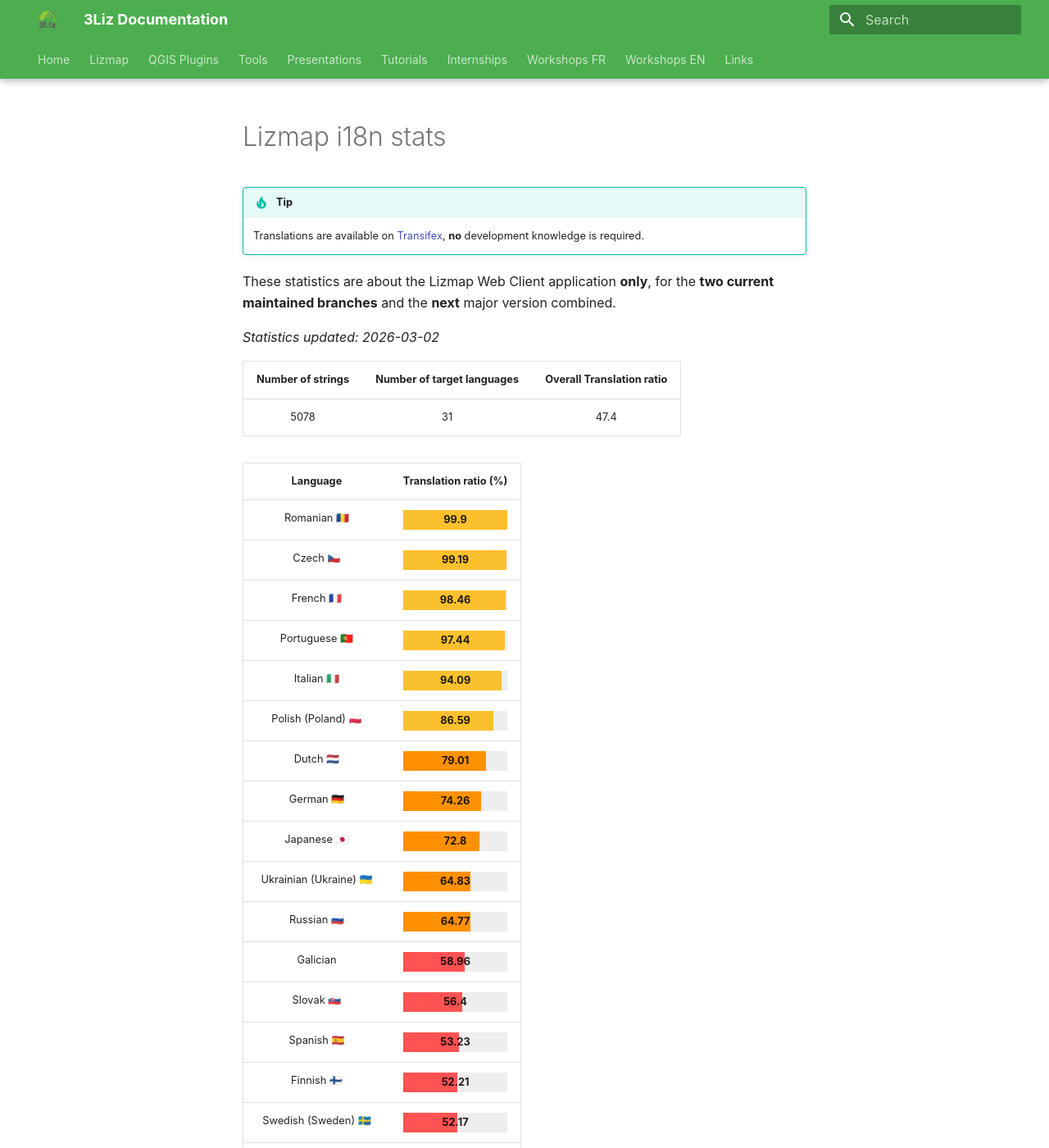
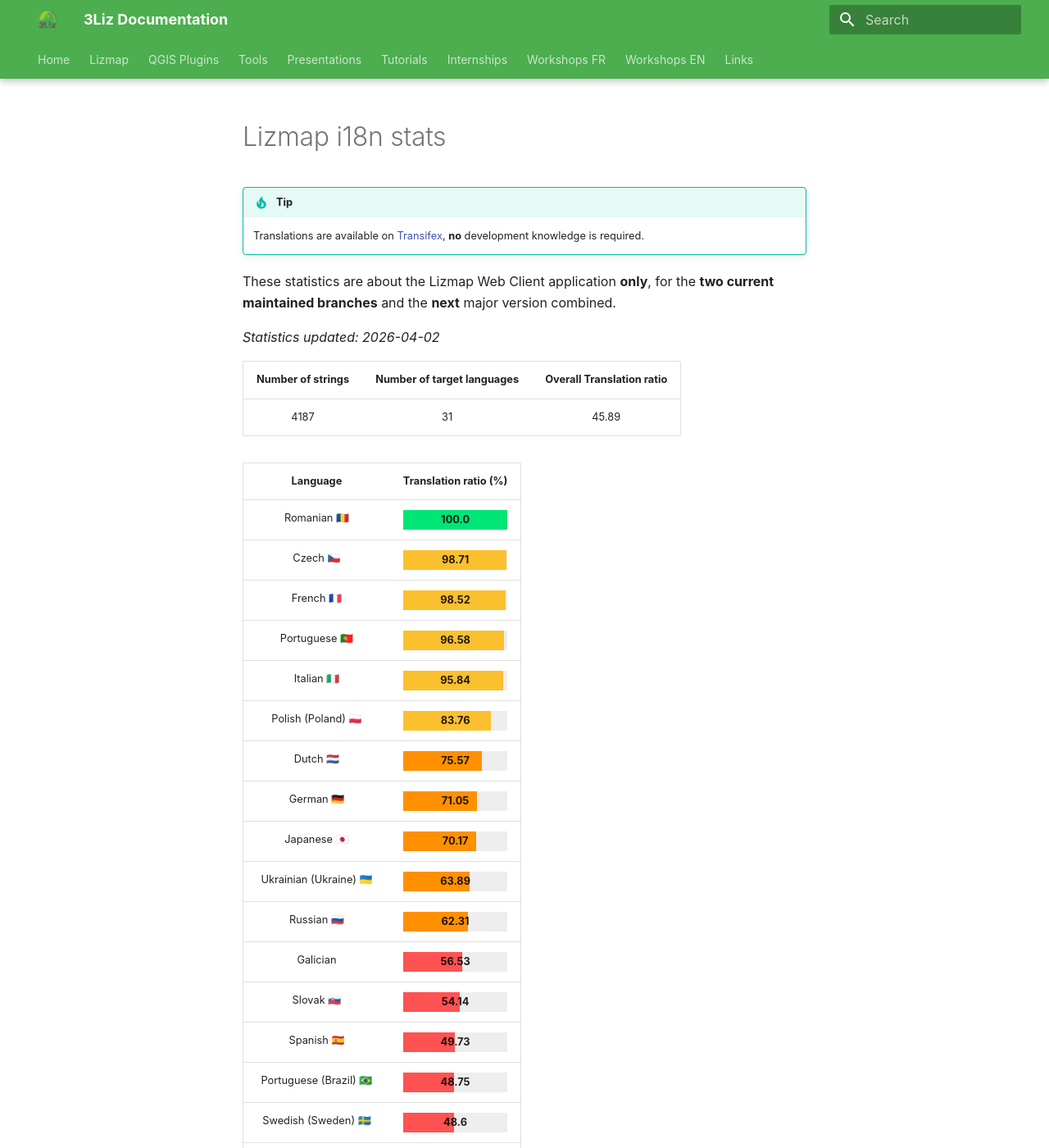
Before and after one commit to 3liz/3liz.github.io, an MkDocs documentation site: the page built from docs/lizmap-i18n-stats.md, in a window 1280 px wide and 1400 px high. Shown: the whole window at 82% size. Built offline with MkDocs 1.6.1 and Material for MkDocs 9.7.7, drawn with Linux system fonts in a browser that asks for light colours; nearby versions of some CDN libraries; some of the changed text lies outside the part shown.

Commit message:
Update statistics from Transifex Lizmap Web Client

```diff
--- a/docs/lizmap-i18n-stats.md
+++ b/docs/lizmap-i18n-stats.md
@@ -10,42 +10,42 @@
 These statistics are about the Lizmap Web Client application **only**, for the **two current
 maintained branches** and the **next** major version combined.
 
-*Statistics updated: 2026-03-02*
+*Statistics updated: 2026-04-02*
 
 | Number of strings | Number of target languages | Overall Translation ratio |
 |:-:|:-:|:-:|
-5078|31|47.4
+4187|31|45.89
 
 | Language | Translation ratio (%) |
 |:-:|:-:|
-Romanian 🇷🇴 |[=99.9% "99.9"]|
-Czech 🇨🇿 |[=99.19% "99.19"]|
-French 🇫🇷 |[=98.46% "98.46"]|
-Portuguese 🇵🇹 |[=97.44% "97.44"]|
-Italian 🇮🇹 |[=94.09% "94.09"]|
-Polish (Poland) 🇵🇱 |[=86.59% "86.59"]|
-Dutch 🇳🇱 |[=79.01% "79.01"]|
-German 🇩🇪 |[=74.26% "74.26"]|
-Japanese 🇯🇵 |[=72.8% "72.8"]|
-Ukrainian (Ukraine) 🇺🇦 |[=64.83% "64.83"]|
-Russian 🇷🇺 |[=64.77% "64.77"]|
-Galician  |[=58.96% "58.96"]|
-Slovak 🇸🇰 |[=56.4% "56.4"]|
-Spanish 🇪🇸 |[=53.23% "53.23"]|
-Finnish 🇫🇮 |[=52.21% "52.21"]|
-Swedish (Sweden) 🇸🇪 |[=52.17% "52.17"]|
-Portuguese (Brazil) 🇧🇷 |[=51.32% "51.32"]|
-Slovenian 🇸🇮 |[=48.09% "48.09"]|
-Hungarian (Hungary) 🇭🇺 |[=45.0% "45.0"]|
-Basque  |[=31.0% "31.0"]|
-Greek 🇬🇷 |[=24.34% "24.34"]|
-Bulgarian 🇧🇬 |[=21.96% "21.96"]|
-Latvian  |[=17.86% "17.86"]|
-Norwegian 🇳🇴 |[=15.56% "15.56"]|
-Spanish (Argentina) 🇦🇷 |[=4.88% "4.88"]|
-Indonesian 🇮🇩 |[=4.0% "4.0"]|
-Serbian (Cyrillic) 🇷🇸 |[=1.14% "1.14"]|
+Romanian 🇷🇴 |[=100.0% "100.0"]|
+Czech 🇨🇿 |[=98.71% "98.71"]|
+French 🇫🇷 |[=98.52% "98.52"]|
+Portuguese 🇵🇹 |[=96.58% "96.58"]|
+Italian 🇮🇹 |[=95.84% "95.84"]|
+Polish (Poland) 🇵🇱 |[=83.76% "83.76"]|
+Dutch 🇳🇱 |[=75.57% "75.57"]|
+German 🇩🇪 |[=71.05% "71.05"]|
+Japanese 🇯🇵 |[=70.17% "70.17"]|
+Ukrainian (Ukraine) 🇺🇦 |[=63.89% "63.89"]|
+Russian 🇷🇺 |[=62.31% "62.31"]|
+Galician  |[=56.53% "56.53"]|
+Slovak 🇸🇰 |[=54.14% "54.14"]|
+Spanish 🇪🇸 |[=49.73% "49.73"]|
+Portuguese (Brazil) 🇧🇷 |[=48.75% "48.75"]|
+Swedish (Sweden) 🇸🇪 |[=48.6% "48.6"]|
+Finnish 🇫🇮 |[=48.53% "48.53"]|
+Slovenian 🇸🇮 |[=44.11% "44.11"]|
+Hungarian (Hungary) 🇭🇺 |[=42.15% "42.15"]|
+Basque  |[=28.64% "28.64"]|
+Greek 🇬🇷 |[=22.76% "22.76"]|
+Bulgarian 🇧🇬 |[=20.06% "20.06"]|
+Latvian  |[=16.5% "16.5"]|
+Norwegian 🇳🇴 |[=14.38% "14.38"]|
+Spanish (Argentina) 🇦🇷 |[=4.49% "4.49"]|
+Indonesian 🇮🇩 |[=3.7% "3.7"]|
+Catalan  |[=1.98% "1.98"]|
+Serbian (Cyrillic) 🇷🇸 |[=1.05% "1.05"]|
 Arabic  |[=0.0% "0.0"]|
-Catalan  |[=0.0% "0.0"]|
 Spanish (El Salvador)  |[=0.0% "0.0"]|
 Vietnamese (Viet Nam)  |[=0.0% "0.0"]|
```
